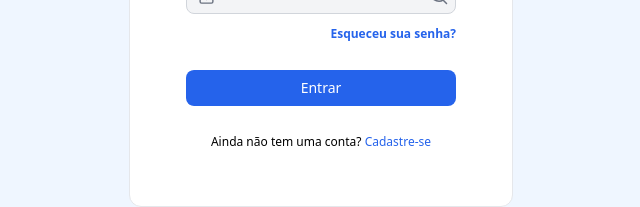
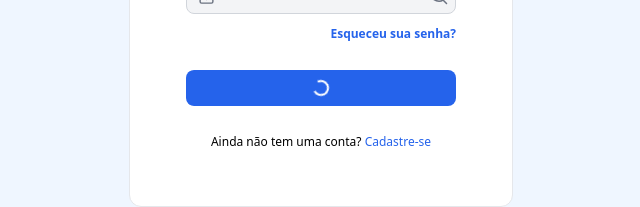
Before and after one commit to SterRoque/teste-loguinos, a Next.js app: page / in a window 1280 px wide. Both pictures are taken after typing "name@example.com", "Sample123" into the empty fields and a click on the button "Entrar". Shown: the part 394-601 px from the top of the page, without its empty margins (319-959 px from the left). Built offline with nearby package versions, Linux system fonts and the light colour scheme.

Commit message:
feat: button component

```diff
--- a/src/app/page.tsx
+++ b/src/app/page.tsx
@@ -6,6 +6,7 @@ import Link from 'next/link';
 import { useRouter } from 'next/navigation';
 import { ChangeEvent, FormEvent, useState } from 'react';
 import { loginService, LoginServiceData } from '../services/login-service';
+import { Button } from '../components/Button';
 
 export default function Home() {
    const [formData, setFormData] = useState<LoginServiceData>({
@@ -13,16 +14,20 @@ export default function Home() {
       password: '',
    });
    const [error, setError] = useState<string>('');
+   const [isLoading, setIsLoading] = useState<boolean>(false);
    const router = useRouter();
 
    async function handleSubmit(e: FormEvent<HTMLFormElement>) {
       e.preventDefault();
 
       try {
+         setIsLoading(true);
          await loginService(formData);
          router.push('/maps');
       } catch (error) {
          setError('Email ou senha está incorreto');
+      } finally {
+         setIsLoading(false);
       }
    }
 
@@ -73,11 +78,11 @@ export default function Home() {
                </Link>
             </div>
 
-            <button
-               className='w-full bg-blue-600 text-white rounded-lg h-9 mt-7 text-sm'
-               type='submit'>
+            <Button
+               type='submit'
+               isLoading={isLoading}>
                Entrar
-            </button>
+            </Button>
 
             <p className='text-xs text-center mt-7'>
                Ainda não tem uma conta?{' '}
--- /dev/null
+++ b/src/components/Button/index.tsx
@@ -0,0 +1,30 @@
+import { cn } from '@/src/utils/cn';
+import { ButtonHTMLAttributes } from 'react';
+
+type ButtonProps = ButtonHTMLAttributes<HTMLButtonElement> & {
+   isLoading?: boolean;
+};
+
+export function Button({
+   isLoading = false,
+   disabled = false,
+   className,
+   children,
+   ...rest
+}: ButtonProps) {
+   return (
+      <button
+         className={cn(
+            'w-full bg-blue-600 text-white rounded-lg h-9 mt-7 text-sm flex items-center justify-center',
+            className,
+         )}
+         disabled={disabled || isLoading}
+         {...rest}>
+         {isLoading ? (
+            <div className='w-4 h-4 border-2 border-white border-t-transparent rounded-full animate-spin' />
+         ) : (
+            children
+         )}
+      </button>
+   );
+}
```
